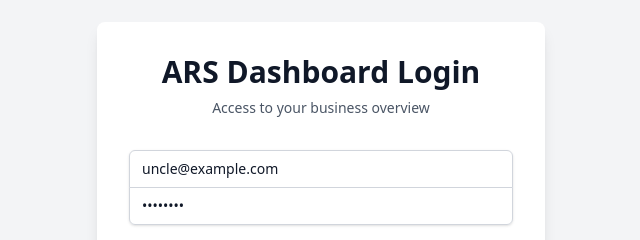
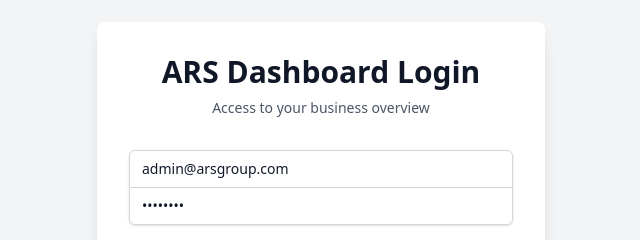
Before and after one commit to NazifaTasnimShifa/ars-group-dashboard, a Next.js app: page /login in a window 1280 px wide. Shown: the part 230-470 px from the top of the page, without its empty margins (319-959 px from the left). Built offline with nearby package versions, Linux system fonts and the light colour scheme.

Commit message:
Fixed mockdata and login data

```diff
--- a/src/data/mockData.js
+++ b/src/data/mockData.js
@@ -2,8 +2,8 @@
 
 export const user = {
   id: 'user01',
-  name: 'Client Uncle',
-  email: 'uncle@example.com',
+  name: 'ARS group Admin',
+  email: 'admin@arsgroup.com',
 };
 
 export const companies = [
--- a/src/pages/login.js
+++ b/src/pages/login.js
@@ -4,7 +4,7 @@ import { useState } from 'react';
 import { useAppContext } from '@/contexts/AppContext';
 
 export default function LoginPage() {
-  const [email, setEmail] = useState('uncle@example.com'); // Pre-filled for demo
+  const [email, setEmail] = useState('admin@arsgroup.com'); // Pre-filled for demo
   const [password, setPassword] = useState('password'); // Pre-filled for demo
   const [error, setError] = useState('');
   const { login } = useAppContext();
```
